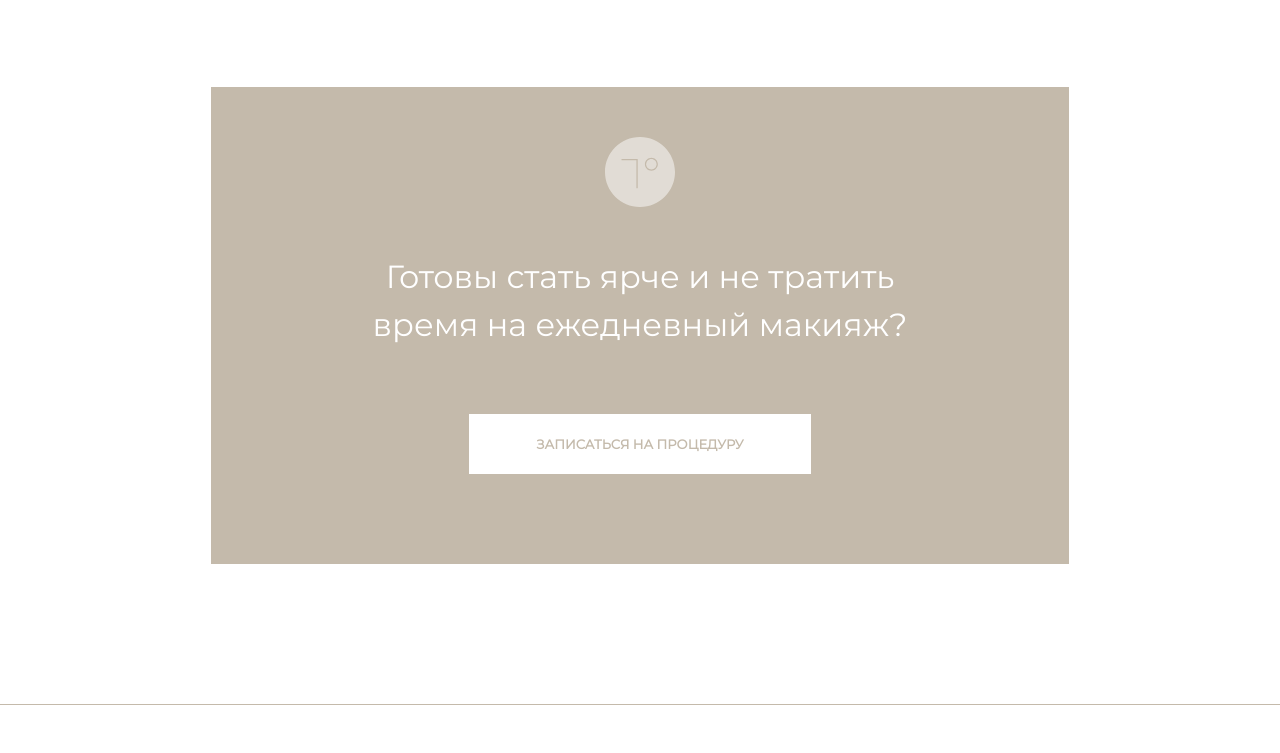
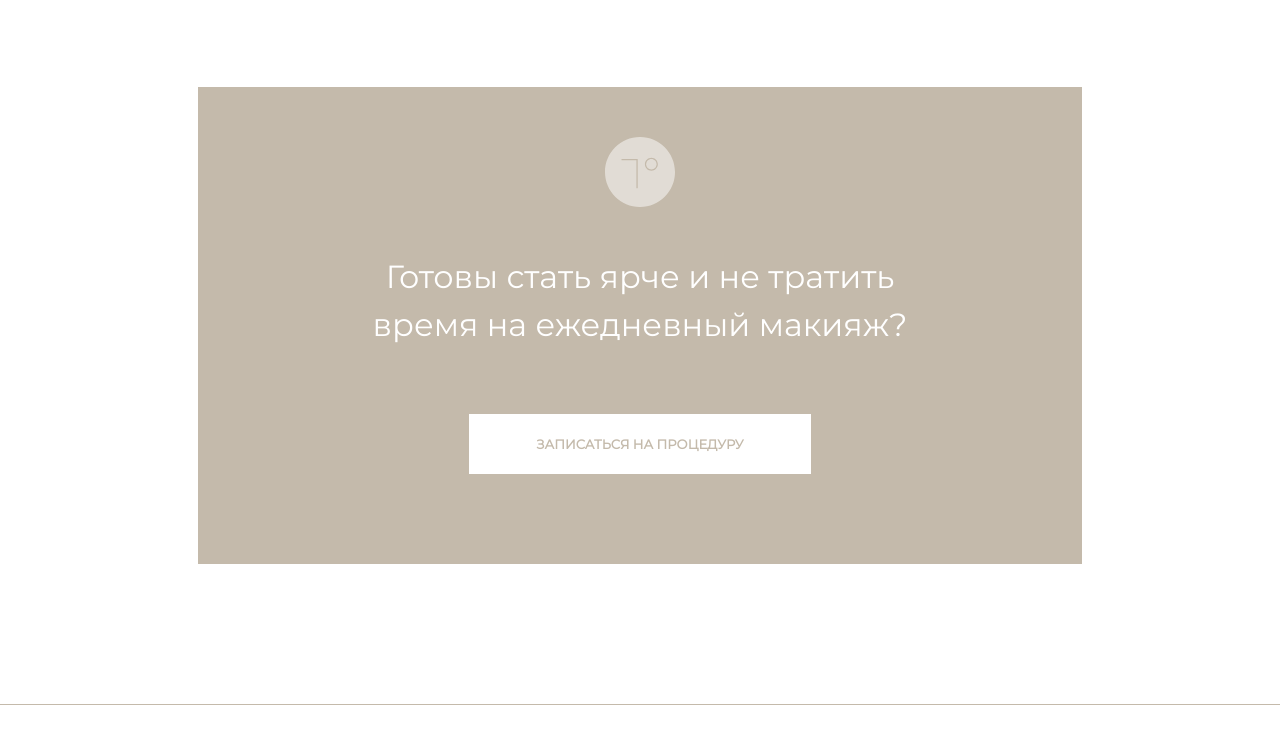
Before and after one commit to knyshh/tatto, a website: page src/templates/index.html in a window 1280 px wide. Shown: the part 5213-5966 px from the top of the page. Drawn offline with nearby package versions, Linux system fonts and the light colour scheme; files that its build step writes are made by us from their sources; files whose address does not match are found by name.

```diff
--- a/src/sass/_common.scss
+++ b/src/sass/_common.scss
@@ -736,12 +736,12 @@
     margin-bottom: 140px;
 
     &__container {
-        width: 67%;
+        width: 69%;
         margin: 0 auto;
         background: $brown;
         padding: 50px 0 90px 0;
         text-align: center;
-        max-width: 990px;
+        max-width: 1000px;
 
         @media  (max-width: 768px) {
             width: 90%;
```
Also changed, not shown: build/css/app.css.
